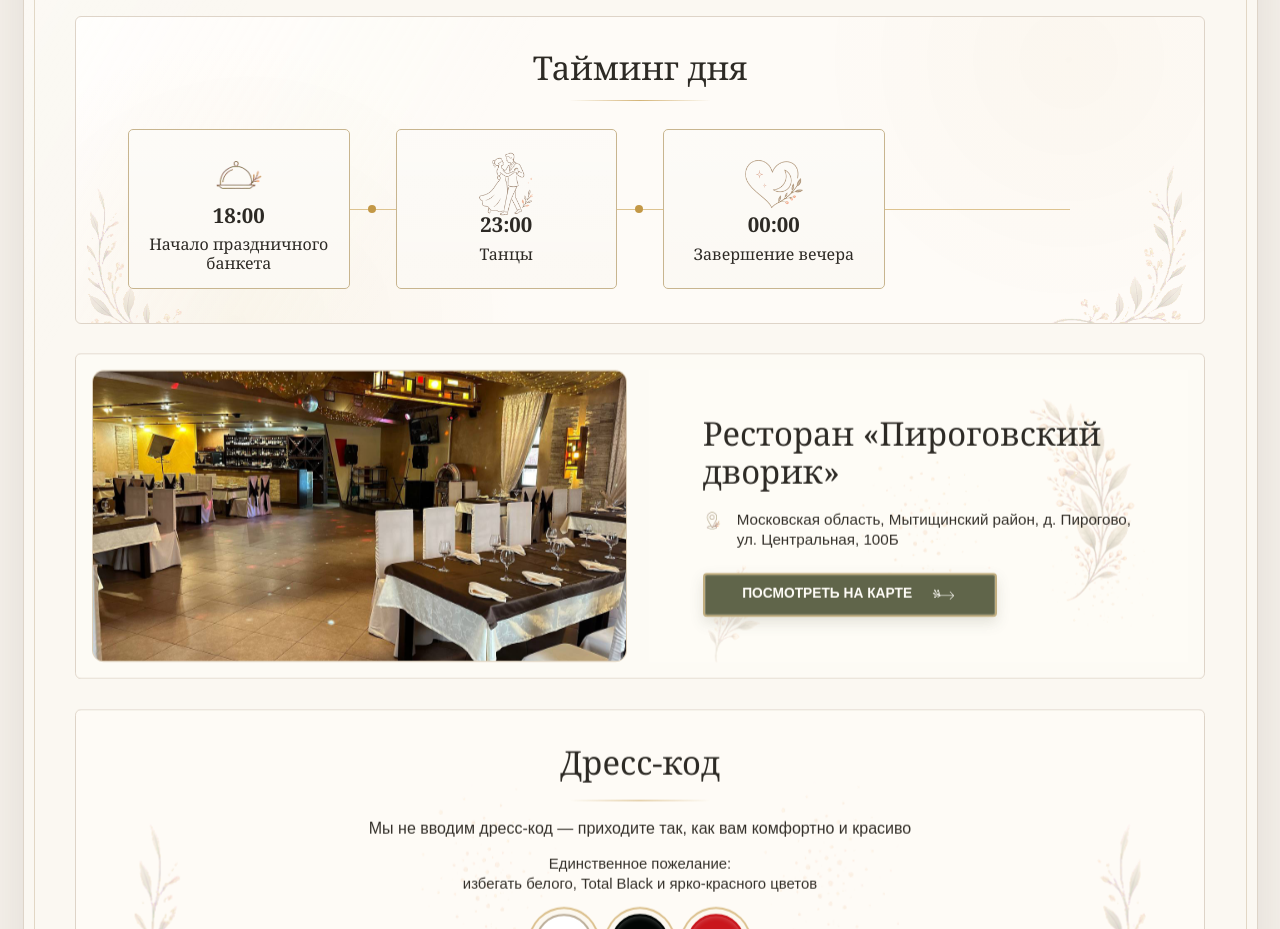
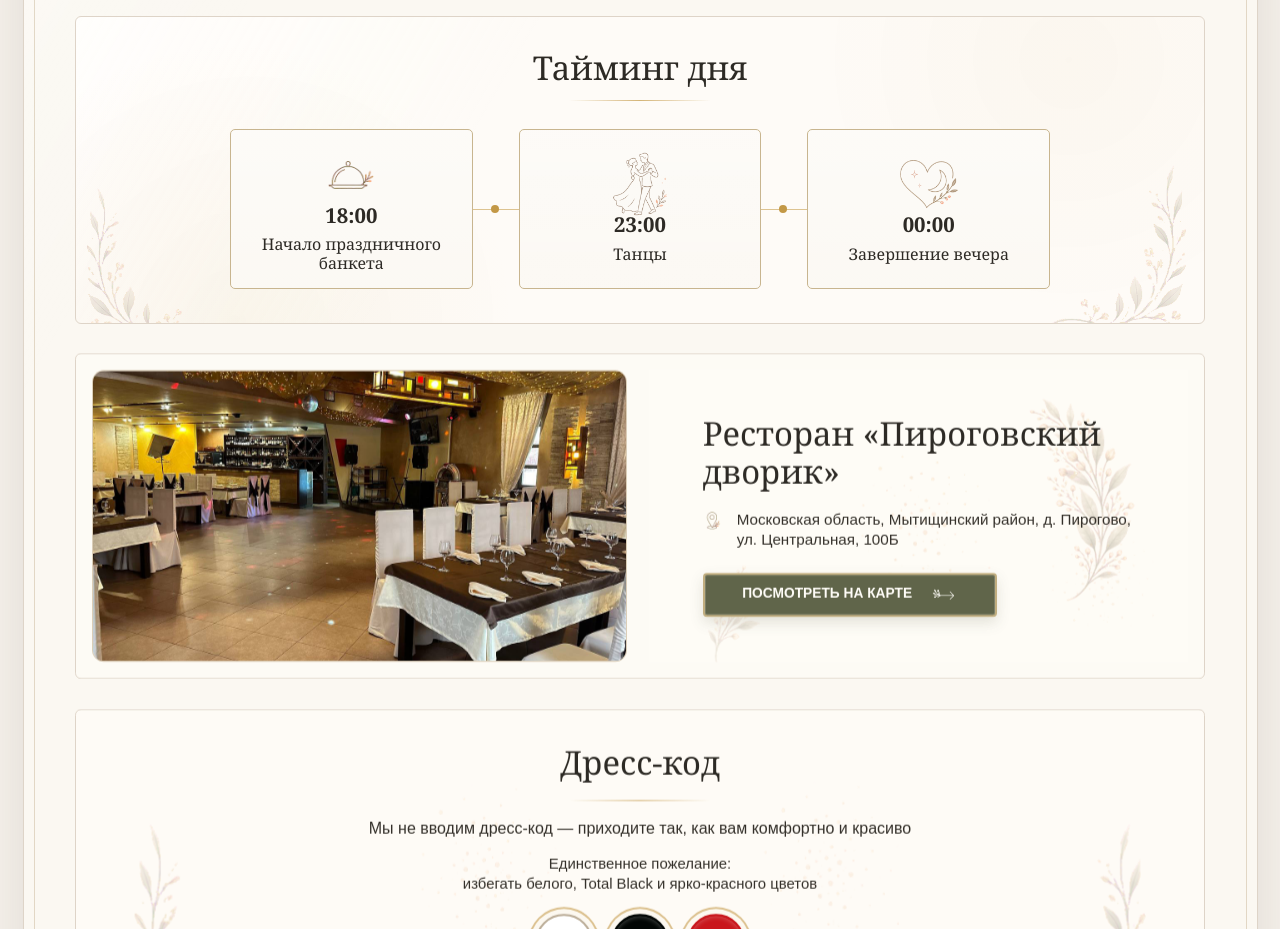
Before and after one commit to KlinskiyDD/wedding-invitation, a Next.js app: page /banquet in a window 1280 px wide. Shown: the part 1460-2389 px from the top of the page. Built offline with nearby package versions, Linux system fonts and the light colour scheme.

Commit message:
fix: разметка

```diff
--- a/app/globals.css
+++ b/app/globals.css
@@ -805,6 +805,13 @@ img {
   display: grid;
   grid-template-columns: repeat(4, minmax(0, 1fr));
   gap: var(--schedule-gap);
+}
+
+.schedule-line-count-3 {
+  grid-template-columns: repeat(3, minmax(0, 1fr));
+  max-width: 820px;
+  margin-right: auto;
+  margin-left: auto;
 }
 
 .schedule-line::before {
@@ -1534,6 +1541,11 @@ img {
     margin: 0 auto;
   }
 
+  .schedule-line.schedule-line-count-3 {
+    grid-template-columns: 1fr;
+    max-width: 420px;
+  }
+
   .schedule-line::before,
   .schedule-event::after {
     display: none;
@@ -1717,8 +1729,12 @@ img {
 
   .schedule-event {
     grid-template-columns: 52px 74px minmax(0, 1fr);
-    column-gap: 10px;
+    column-gap: 12px;
     padding: 14px 12px;
+  }
+
+  .schedule-line .schedule-event {
+    column-gap: 12px;
   }
 
   .color-swatch {
--- a/components/Schedule.tsx
+++ b/components/Schedule.tsx
@@ -76,7 +76,11 @@ export function Schedule({ items, intro }: ScheduleProps) {
         <p className="sr-only">{intro}</p>
       </div>
 
-      <div className="schedule-line" role="list">
+      <div
+        className={`schedule-line schedule-line-count-${items.length}`}
+        data-schedule-count={items.length}
+        role="list"
+      >
         {items.map((item) => (
           <article
             key={`${item.time}-${item.title}`}
```
Also changed, not shown: 1 other file (tests, documents, lock files or other folders).
